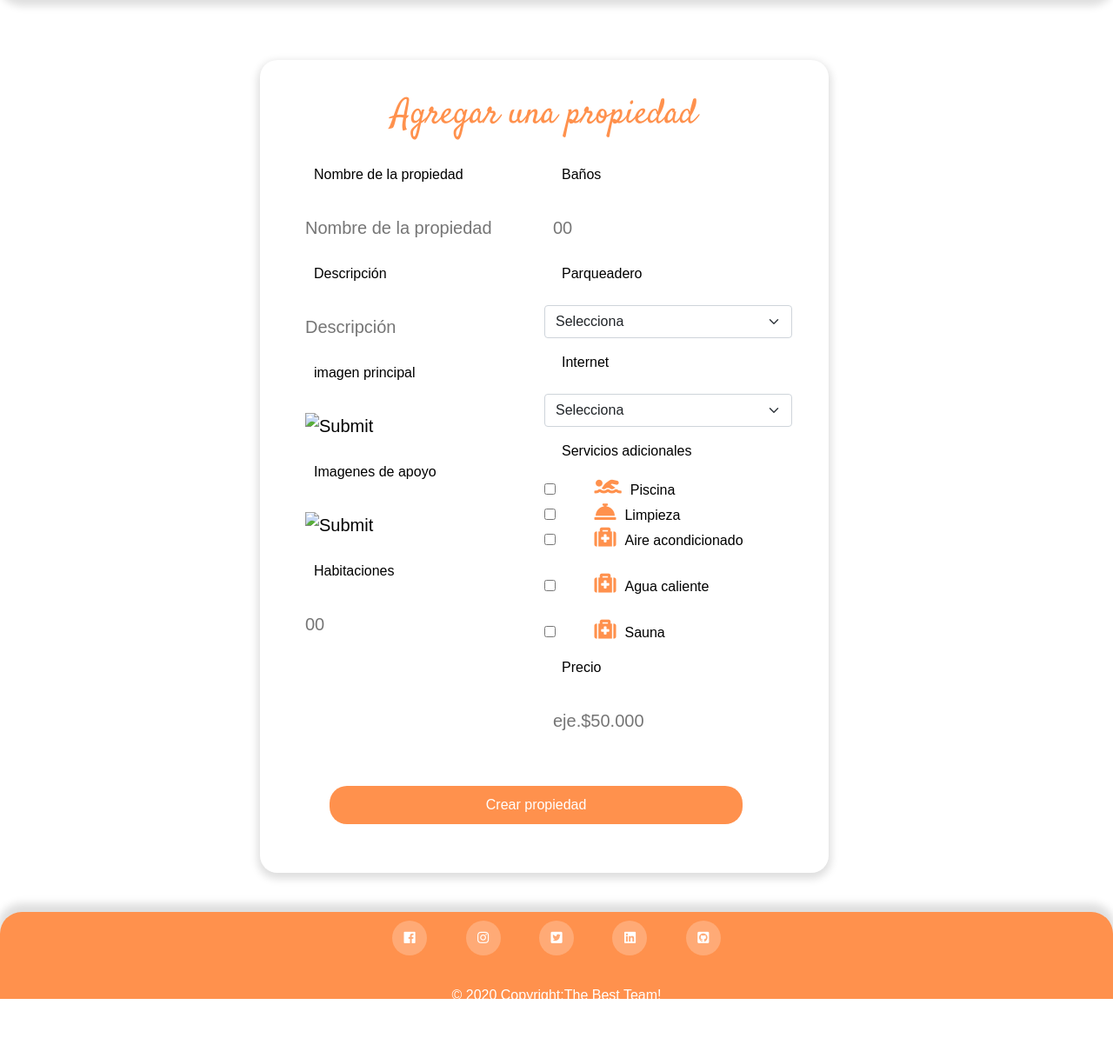
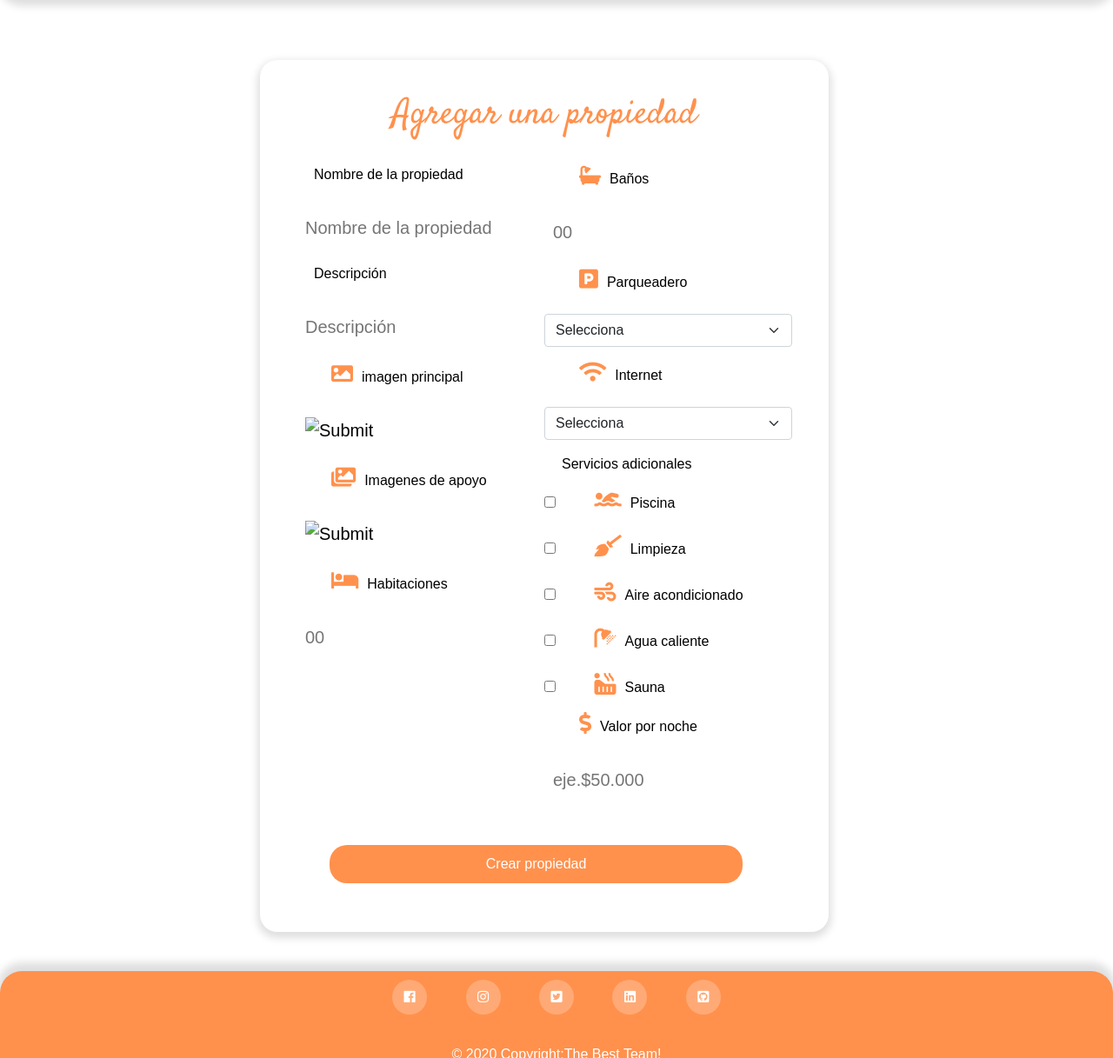
Before and after one commit to PaolaRoa/airbnb_criollo, a PHP site: page /views/Newhomelessor.php in a window 1280 px wide. Shown: the part 100-1317 px from the top of the page at 87% size. Before the commit the page ends 1249 px from the top, so only its background shows below. Run offline with PHP 8.4, Linux system fonts and the light colour scheme; the visitor is signed in with stand-in values (Sample User, id 1); some libraries are stand-ins or nearby versions.

Commit message:
iconsnewhouse

```diff
--- a/views/Newhomelessor.php
+++ b/views/Newhomelessor.php
@@ -46,19 +46,19 @@
                     </p>
 
                     <p class="fieldset">
-                        <label class="image-replace cd-email" for="description">imagen principal</label>
+                        <label class="image-replace cd-email" for="description"><i class="fas fa-image"></i>imagen principal</label>
                         </Br>
                         </Br>
                         <input class="text" type="image" placeholder="Descripción" name="main-picture" id="main-picture" required>
                     </p>
                     <p class="fieldset">
-                        <label class="image-replace cd-email" for="description">Imagenes de apoyo</label>
+                        <label class="image-replace cd-email" for="description"><i class="fas fa-images"></i>Imagenes de apoyo</label>
                         </Br>
                         </Br>
                         <input class="text" type="image" placeholder="Descripción" name="additional-images" id="additional-images" required>
                     </p>
                     <p class="fieldset">
-                        <label class="image-replace cd-email" for="description">Habitaciones</label>
+                        <label class="image-replace cd-email" for="description"><i class="fas fa-bed"></i>Habitaciones</label>
                         </Br>
                         </Br>
                         <input class="number" type="number" placeholder="00" name="habitaciones" id="habitaciones" required>
@@ -66,13 +66,13 @@
                 </div>
                 <div>
                     <p class="fieldset">
-                        <label class="image-replace cd-email" for="description">Baños</label>
+                        <label class="image-replace cd-email" for="description"><i class="fas fa-bath"></i>Baños</label>
                         </Br>
                         </Br>
                         <input class="number" type="number" placeholder="00" name="baños" id="baños" required>
                     </p>
                     <p class="fieldset">
-                        <label class="image-replace cd-email" for="description">Parqueadero</label>
+                        <label class="image-replace cd-email" for="description"><i class="fas fa-parking"></i>Parqueadero</label>
                         </Br>
                         </Br>
                         <select class="form-select" aria-label="Default select example" name="parqueadero"  id="parqueadero">
@@ -82,7 +82,7 @@
                         </select>
                     </p>
                     <p class="fieldset">
-                        <label class="image-replace cd-email" for="description">Internet</label>
+                        <label class="image-replace cd-email" for="description"><i class="fas fa-wifi"></i>Internet</label>
                         </Br>
                         </Br>
                         <select class="form-select" aria-label="Default select example" name="internet"  id="internet">
@@ -97,24 +97,26 @@
                         <input type="checkbox" id="checkbox_piscina" value="piscina" name="piscina">
                         <label for="accept-terms"><i class="fas fa-swimmer" ></i>Piscina</label>
                         </br>
+                        </br>
                         <input type="checkbox" id="checkbox_servicios" value="limpieza" name="limpieza" >
-                        <label for="accept-terms"><i class="fas fa-concierge-bell" ></i>Limpieza</label>
+                        <label for="accept-terms"><i class="fas fa-broom"></i>Limpieza</label>
+                        </br>
                         </br>
                         <input type="checkbox" id="checkbox_aire" value="aire" name="aire">
-                        <label for="accept-terms"><i class="fas fa-medkit" ></i>Aire acondicionado</label>
+                        <label for="accept-terms"><i class="fas fa-wind"></i>Aire acondicionado</label>
                         </br>
                         </br>
                         <input type="checkbox" id="checkbox_agua" value="agua" name="agua">
-                        <label for="accept-terms"><i class="fas fa-medkit" ></i>Agua caliente</label>
+                        <label for="accept-terms"><i class="fas fa-shower"></i>Agua caliente</label>
                         </br>
                         </br>
                         <input type="checkbox" id="checkbox_sauna"  value="sauna" name="sauna">
-                        <label for="accept-terms"><i class="fas fa-medkit" ></i>Sauna</label>
+                        <label for="accept-terms"><i class="fas fa-hot-tub"></i>Sauna</label>
                         </br>
 
                     </p>
                     <p class="fieldset">
-                            <label class="price" for="description">Precio</label>
+                            <label class="price" for="description"><i class="fas fa-dollar-sign"></i>Valor por noche</label>
                             </Br>
                             </Br>
                             <input class="number" type="number" placeholder="eje.$50.000" name="price_noche" id="price_noche" required>
```
